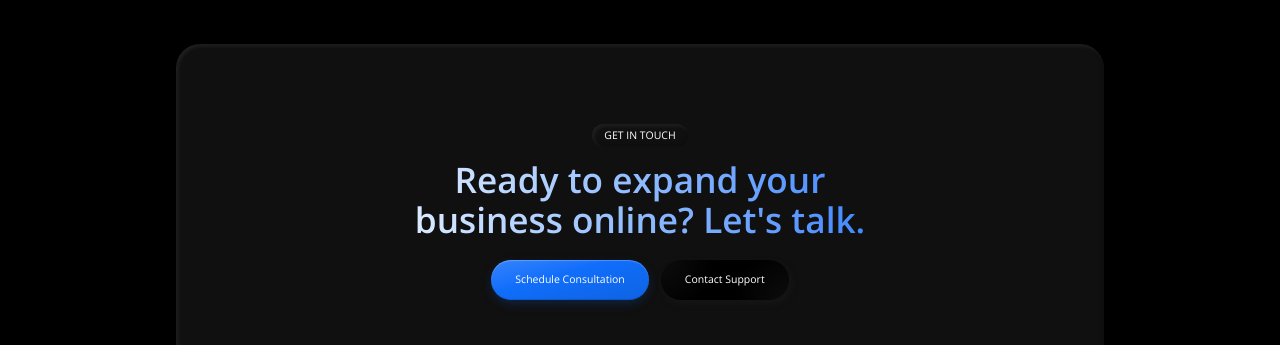
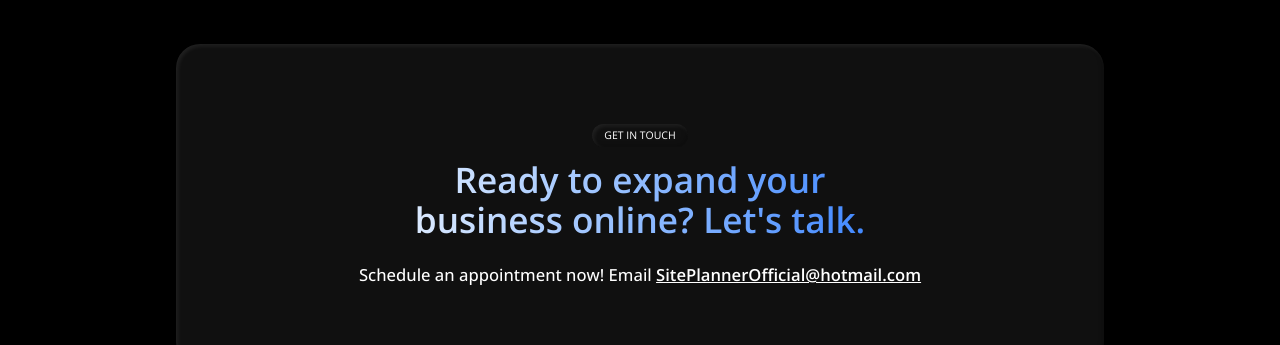
Before and after one commit to dmytro-webild/47bd8ce0-4c6d-4622-9c7a-722524057526, a React (Vite) app: page / in a window 1280 px wide. Shown: the part 6240-6585 px from the top of the page. Built offline with nearby package versions, Linux system fonts and the light colour scheme; grey boxes are pictures that could not be loaded; a web font is replaced by a local one.

Commit message:
Webild agent: remove the "schedule consultation" button and replace it wit

```diff
--- a/src/components/sections/contact/ContactCta.tsx
+++ b/src/components/sections/contact/ContactCta.tsx
@@ -1,26 +1,30 @@
 import ScrollReveal from "@/components/ui/ScrollReveal";
 import TextAnimation from "@/components/ui/TextAnimation";
 import Button from "@/components/ui/Button";
+
+interface ContactCtaProps {
+  tag: string;
+  text: string;
+  primaryButton?: { text: string; href: string };
+  secondaryButton?: { text: string; href: string };
+  contactInfoText?: string;
+  textAnimation: "slide-up" | "fade-blur" | "fade";
+}
 
 const ContactCta = ({
   tag,
   text,
   primaryButton,
   secondaryButton,
+  contactInfoText,
   textAnimation,
-}: {
-  tag: string;
-  text: string;
-  primaryButton: { text: string; href: string };
-  secondaryButton: { text: string; href: string };
-  textAnimation: "slide-up" | "fade-blur" | "fade";
-}) => {
+}: ContactCtaProps) => {
   return (
     <section aria-label="Contact section" className="py-20">
       <div className="w-content-width mx-auto">
         <ScrollReveal variant="fade-blur">
           <div className="flex flex-col items-center gap-8 md:gap-10 py-20 px-8 rounded card">
-            <div className="flex flex-col items-center gap-2">
+            <div className="flex flex-col items-center gap-2 text-center">
               <div className="px-3 py-1 mb-1 text-sm card rounded w-fit">
                 <p>{tag}</p>
               </div>
@@ -33,10 +37,34 @@ const ContactCta = ({
                 className="md:max-w-8/10 text-5xl 2xl:text-6xl leading-[1.15] font-semibold text-center text-balance"
               />
 
-              <div className="flex flex-wrap justify-center gap-3 mt-2 md:mt-3">
-                <Button text={primaryButton.text} href={primaryButton.href} variant="primary" />
-                <Button text={secondaryButton.text} href={secondaryButton.href} variant="secondary" animationDelay={0.1} />
-              </div>
+              {contactInfoText && (
+                <p className="mt-4 text-xl md:text-2xl font-medium text-foreground text-center">
+                  {contactInfoText.includes("SitePlannerOfficial@hotmail.com") ? (
+                    <>
+                      Schedule an appointment now! Email{" "}
+                      <a
+                        href="mailto:SitePlannerOfficial@hotmail.com"
+                        className="text-primary underline hover:opacity-80 transition-opacity font-semibold"
+                      >
+                        SitePlannerOfficial@hotmail.com
+                      </a>
+                    </>
+                  ) : (
+                    contactInfoText
+                  )}
+                </p>
+              )}
+
+              {(primaryButton || secondaryButton) && (
+                <div className="flex flex-wrap justify-center gap-3 mt-4">
+                  {primaryButton && (
+                    <Button text={primaryButton.text} href={primaryButton.href} variant="primary" />
+                  )}
+                  {secondaryButton && (
+                    <Button text={secondaryButton.text} href={secondaryButton.href} variant="secondary" animationDelay={0.1} />
+                  )}
+                </div>
+              )}
             </div>
           </div>
         </ScrollReveal>
--- a/src/pages/HomePage.tsx
+++ b/src/pages/HomePage.tsx
@@ -288,14 +288,7 @@ export default function HomePage() {
           <ContactCta
       tag="GET IN TOUCH"
       text="Ready to expand your business online? Let's talk."
-      primaryButton={{
-        text: "Schedule Consultation",
-        href: "#contact",
-      }}
-      secondaryButton={{
-        text: "Contact Support",
-        href: "#contact",
-      }}
+      contactInfoText="Schedule an appointment now! Email SitePlannerOfficial@hotmail.com"
       textAnimation="slide-up"
     />
     </SectionErrorBoundary>
```
